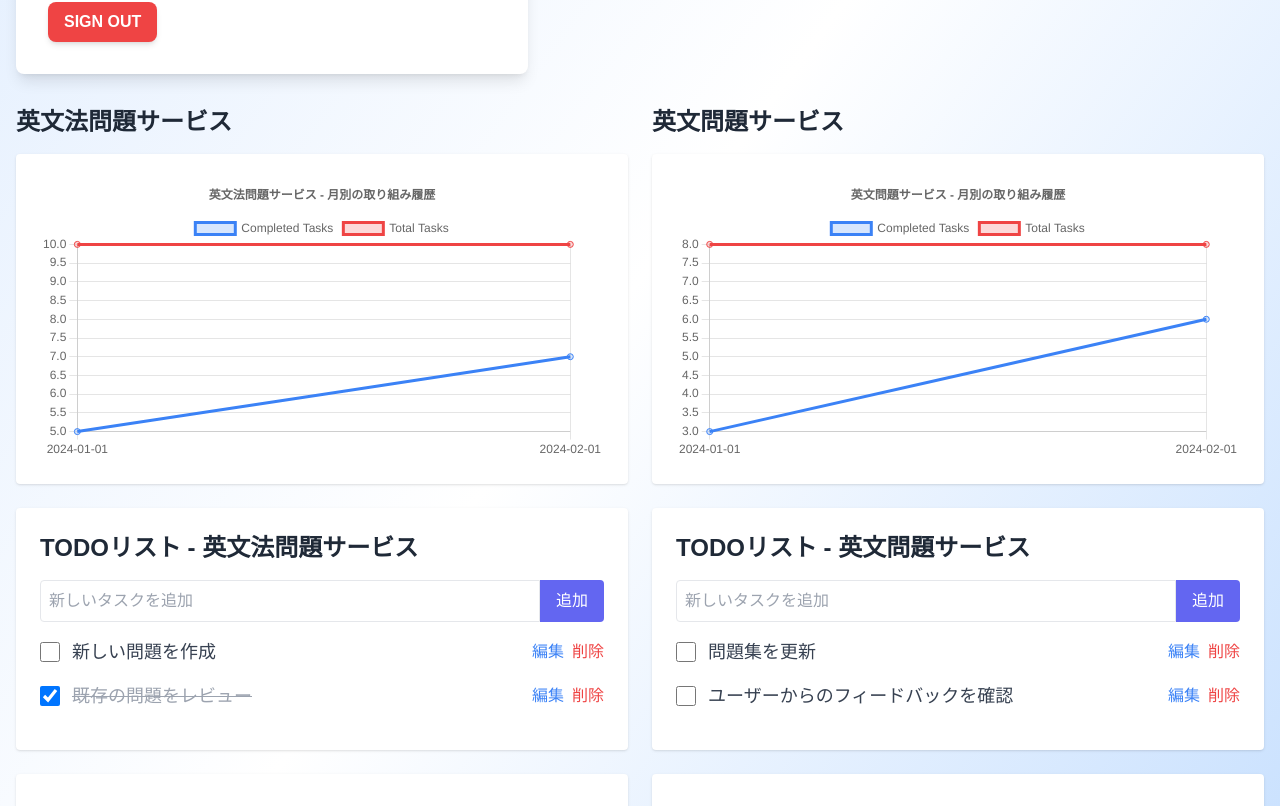
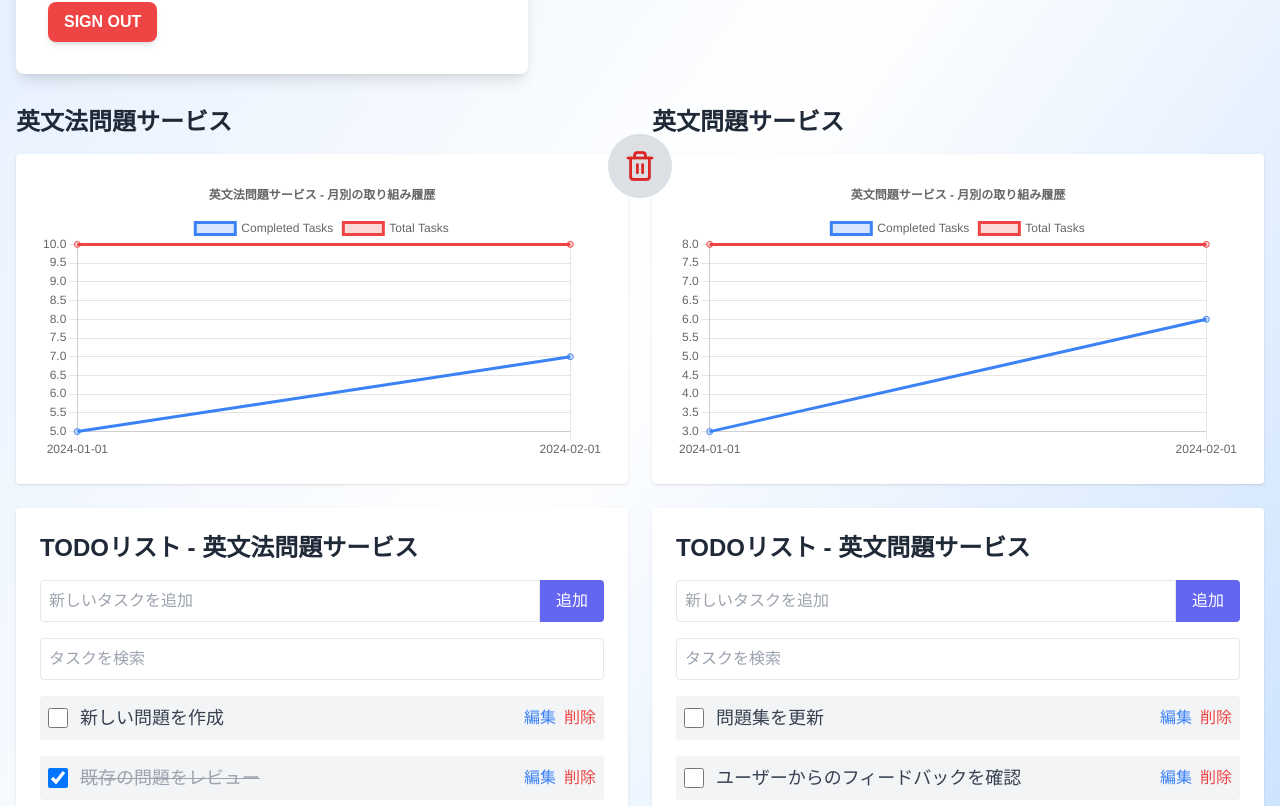
Before and after one commit to crystal9210/MVPEnglishWebService, a Next.js app: page /dashboard in a window 1280 px wide. Shown: the part 586-1392 px from the top of the page. Built offline with nearby package versions, Linux system fonts and the light colour scheme; no server answers; sample sign-in values are in the browser's storage.

Commit message:
upgrade todolist in /dashboard page

```diff
--- a/src/app/dashboard/_components/TodoList.tsx
+++ b/src/app/dashboard/_components/TodoList.tsx
@@ -6,6 +6,13 @@ import { useState, useEffect } from "react";
 import { TodoItem, mockTodosPerService } from "./mockData";
 import { getStoredTodos, storeTodos } from "./utils";
 import { toast } from "react-toastify";
+import {
+    DragDropContext,
+    Droppable,
+    Draggable,
+    DropResult,
+} from "react-beautiful-dnd";
+import { FiTrash2 } from "react-icons/fi";
 
 type TodoListProps = {
     serviceName: string;
@@ -13,9 +20,12 @@ type TodoListProps = {
 
 export default function TodoList({ serviceName }: TodoListProps) {
     const [todos, setTodos] = useState<TodoItem[]>([]);
+    const [deletedTodos, setDeletedTodos] = useState<TodoItem[]>([]);
     const [newTask, setNewTask] = useState<string>("");
     const [editingTodo, setEditingTodo] = useState<TodoItem | null>(null);
     const [editTask, setEditTask] = useState<string>("");
+    const [isLoading, setIsLoading] = useState<boolean>(false);
+    const [searchTerm, setSearchTerm] = useState<string>("");
 
     // 初期データの取得
     useEffect(() => {
@@ -72,7 +82,9 @@ export default function TodoList({ serviceName }: TodoListProps) {
         }
         setTodos((prev) =>
             prev.map((todo) =>
-                todo.id === editingTodo.id ? { ...todo, task: editTask.trim() } : todo
+                todo.id === editingTodo.id
+                    ? { ...todo, task: editTask.trim() }
+                    : todo
             )
         );
         cancelEditing();
@@ -80,13 +92,74 @@ export default function TodoList({ serviceName }: TodoListProps) {
     };
 
     const deleteTodo = (id: string) => {
+        const todoToDelete = todos.find((todo) => todo.id === id);
+        if (todoToDelete) {
             setTodos((prev) => prev.filter((todo) => todo.id !== id));
+            setDeletedTodos((prev) => [todoToDelete, ...prev]);
             toast.info("タスクが削除されました。");
+        }
     };
 
+    const handleUndo = () => {
+        if (deletedTodos.length === 0) return;
+        const [restoredTodo, ...rest] = deletedTodos;
+        setTodos((prev) => [restoredTodo, ...prev]);
+        setDeletedTodos(rest);
+        toast.success(`"${restoredTodo.task}" を復元しました。`);
+    };
+
+    const handleOnDragEnd = (result: DropResult) => {
+        const { destination, source, draggableId } = result;
+
+        if (!destination) {
+            // ドラッグがキャンセルされた場合、タスクを元の位置に戻す（何もしない）
+            return;
+        }
+
+        // ゴミ箱エリアにドラッグされた場合
+        if (destination.droppableId === "trash") {
+            const todoToDelete = todos.find((todo) => todo.id === draggableId);
+            if (todoToDelete) {
+                setTodos((prev) => prev.filter((todo) => todo.id !== draggableId));
+                setDeletedTodos((prev) => [todoToDelete, ...prev]);
+                toast.info(`"${todoToDelete.task}" を削除しました。`);
+            }
+            return;
+        }
+
+        // 同じ領域内での並べ替え
+        if (
+            destination.droppableId === source.droppableId &&
+            destination.index === source.index
+        ) {
+            return; // 位置が変わっていない場合
+        }
+
+        // 並べ替えが行われた場合
+        const reorderedTodos = Array.from(todos);
+        const [movedTodo] = reorderedTodos.splice(source.index, 1);
+        reorderedTodos.splice(destination.index, 0, movedTodo);
+        setTodos(reorderedTodos);
+    };
+
+    const filteredTodos = todos.filter((todo) =>
+        todo.task.toLowerCase().includes(searchTerm.toLowerCase())
+    );
+
     return (
-        <div className="bg-white p-6 rounded shadow mb-6">
-            <h2 className="text-2xl font-semibold mb-4 text-gray-800">TODOリスト - {serviceName}</h2>
+        <div className="bg-white p-6 rounded shadow mb-6 relative">
+            <h2 className="text-2xl font-semibold mb-4 text-gray-800">
+                TODOリスト - {serviceName}
+            </h2>
+            {/* Undoボタン */}
+            {deletedTodos.length > 0 && (
+                <button
+                    onClick={handleUndo}
+                    className="mb-4 px-4 py-2 bg-green-500 hover:bg-green-600 text-white rounded"
+                >
+                    戻す
+                </button>
+            )}
             {/* タスク追加フォーム */}
             <div className="flex mb-4">
                 <input
@@ -103,36 +176,108 @@ export default function TodoList({ serviceName }: TodoListProps) {
                     追加
                 </button>
             </div>
-            {/* タスク一覧 */}
-            <ul>
-                {todos.map((todo) => (
-                    <li key={todo.id} className="flex items-center justify-between mb-4">
+            {/* 検索フォーム */}
+            <div className="flex space-x-2 mb-4">
+                <input
+                    type="text"
+                    value={searchTerm}
+                    onChange={(e) => setSearchTerm(e.target.value)}
+                    placeholder="タスクを検索"
+                    className="w-full p-2 border rounded dark:bg-gray-700 dark:border-gray-600 dark:text-white"
+                />
+            </div>
+            {/* ローディングインジケーター */}
+            {isLoading ? (
+                <div className="flex justify-center items-center">
+                    <svg
+                        className="animate-spin h-8 w-8 text-indigo-600"
+                        xmlns="http://www.w3.org/2000/svg"
+                        fill="none"
+                        viewBox="0 0 24 24"
+                    >
+                        <circle
+                            className="opacity-25"
+                            cx="12"
+                            cy="12"
+                            r="10"
+                            stroke="currentColor"
+                            strokeWidth="4"
+                        ></circle>
+                        <path
+                            className="opacity-75"
+                            fill="currentColor"
+                            d="M4 12a8 8 0 018-8v8H4z"
+                        ></path>
+                    </svg>
+                </div>
+            ) : (
+                /* タスク一覧 */
+                <DragDropContext onDragEnd={handleOnDragEnd}>
+                    <Droppable droppableId="todos">
+                        {(provided) => (
+                            <ul
+                                {...provided.droppableProps}
+                                ref={provided.innerRef}
+                            >
+                                {filteredTodos.map((todo, index) => (
+                                    <Draggable
+                                        key={todo.id}
+                                        draggableId={todo.id}
+                                        index={index}
+                                    >
+                                        {(provided, snapshot) => (
+                                            <li
+                                                ref={provided.innerRef}
+                                                {...provided.draggableProps}
+                                                {...provided.dragHandleProps}
+                                                className={`flex items-center justify-between mb-4 bg-gray-100 p-2 rounded ${
+                                                    snapshot.isDragging
+                                                        ? "bg-blue-100 shadow-lg"
+                                                        : ""
+                                                }`}
+                                            >
                                                 <div className="flex items-center">
                                                     <input
                                                         type="checkbox"
                                                         checked={todo.completed}
-                                onChange={() => toggleCompletion(todo.id)}
+                                                        onChange={() =>
+                                                            toggleCompletion(
+                                                                todo.id
+                                                            )
+                                                        }
                                                         className="h-5 w-5 text-indigo-600"
                                                     />
                                                     {editingTodo?.id === todo.id ? (
                                                         <input
                                                             type="text"
                                                             value={editTask}
-                                    onChange={(e) => setEditTask(e.target.value)}
+                                                            onChange={(e) =>
+                                                                setEditTask(
+                                                                    e.target.value
+                                                                )
+                                                            }
                                                             className="ml-3 p-1 border rounded dark:bg-gray-700 dark:border-gray-600 dark:text-white"
                                                         />
                                                     ) : (
                                                         <span
-                                    className={`ml-3 text-lg ${
-                                        todo.completed ? "line-through text-gray-400" : "text-gray-700 dark:text-gray-200"
+                                                            className={`ml-3 text-lg cursor-pointer ${
+                                                                todo.completed
+                                                                    ? "line-through text-gray-400 dark:text-gray-500"
+                                                                    : "text-gray-700 dark:text-gray-200"
                                                             }`}
+                                                            onDoubleClick={() =>
+                                                                startEditing(
+                                                                    todo
+                                                                )
+                                                            }
                                                         >
                                                             {todo.task}
                                                         </span>
                                                     )}
                                                 </div>
                                                 <div className="flex space-x-2">
-                            {editingTodo?.id === todo.id ? (
+                                                    {editingTodo?.id ===
+                                                    todo.id ? (
                                                         <>
                                                             <button
                                                                 onClick={saveEdit}
@@ -141,7 +286,9 @@ export default function TodoList({ serviceName }: TodoListProps) {
                                                                 保存
                                                             </button>
                                                             <button
-                                        onClick={cancelEditing}
+                                                                onClick={
+                                                                    cancelEditing
+                                                                }
                                                                 className="text-red-500 hover:text-red-700"
                                                             >
                                                                 キャンセル
@@ -150,13 +297,21 @@ export default function TodoList({ serviceName }: TodoListProps) {
                                                     ) : (
                                                         <>
                                                             <button
-                                        onClick={() => startEditing(todo)}
+                                                                onClick={() =>
+                                                                    startEditing(
+                                                                        todo
+                                                                    )
+                                                                }
                                                                 className="text-blue-500 hover:text-blue-700"
                                                             >
                                                                 編集
                                                             </button>
                                                             <button
-                                        onClick={() => deleteTodo(todo.id)}
+                                                                onClick={() =>
+                                                                    deleteTodo(
+                                                                        todo.id
+                                                                    )
+                                                                }
                                                                 className="text-red-500 hover:text-red-700"
                                                             >
                                                                 削除
@@ -165,8 +320,32 @@ export default function TodoList({ serviceName }: TodoListProps) {
                                                     )}
                                                 </div>
                                             </li>
+                                        )}
+                                    </Draggable>
                                 ))}
+                                {provided.placeholder}
                             </ul>
+                        )}
+                    </Droppable>
+                    {/* ゴミ箱エリア */}
+                    <Droppable droppableId="trash">
+                        {(provided, snapshot) => (
+                            <div
+                                {...provided.droppableProps}
+                                ref={provided.innerRef}
+                                className={`fixed bottom-4 left-1/2 transform -translate-x-1/2 bg-gray-300 bg-opacity-50 rounded-full p-4 flex items-center justify-center transition-all duration-300 ${
+                                    snapshot.isDraggingOver
+                                        ? "bg-red-400 bg-opacity-70"
+                                        : ""
+                                }`}
+                            >
+                                <FiTrash2 className="h-8 w-8 text-red-600" />
+                                {provided.placeholder}
+                            </div>
+                        )}
+                    </Droppable>
+                </DragDropContext>
+            )}
         </div>
     );
 }
```
Lines whose indentation alone changed are shown as unchanged.
